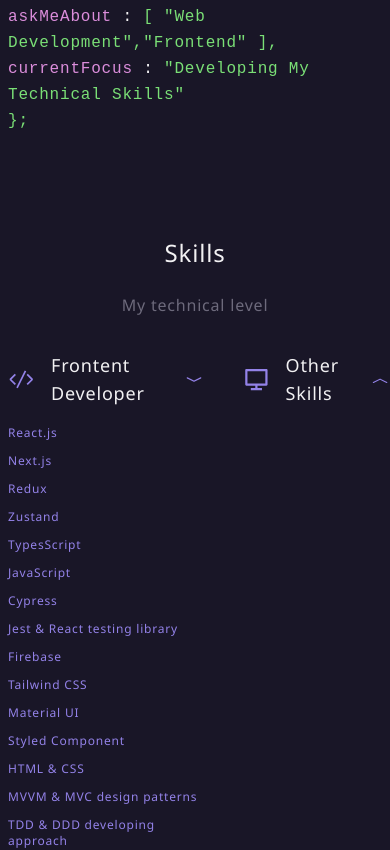
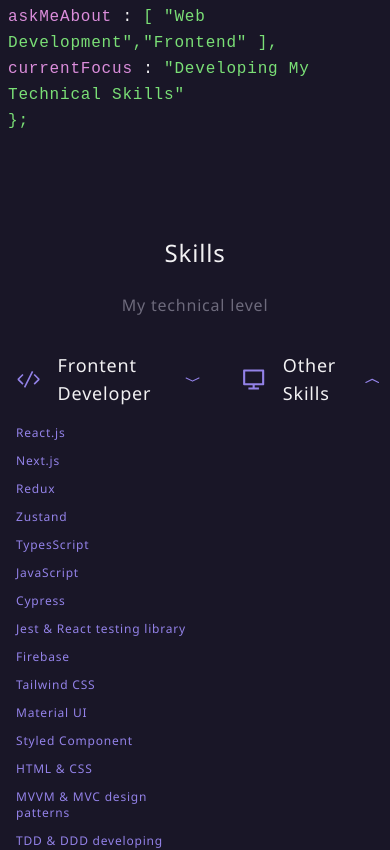
Before and after one commit to ArkadiNazarian/portfolio, a React (Create React App) app: page / in a window 390 px wide. Shown: the part 901-1751 px from the top of the page. Built offline with nearby package versions, Linux system fonts and the light colour scheme.

Commit message:
add a padding to skills

```diff
--- a/src/Skills/skills.tsx
+++ b/src/Skills/skills.tsx
@@ -14,7 +14,7 @@
     }
 
     return (
-        <div className="tw-pt-20 ">
+        <div className="tw-pt-20 tw-px-2 lg:tw-px-0">
             <div className="tw-text-center ">
                 <p className="laptop:tw-text-4xl tablet:tw-text-3xl mobile:tw-text-2xl tw-text-primary">Skills</p>
                 <p className="laptop:tw-text-xl tablet:tw-text-lg mobile:tw-text-base tw-text-secondary">My technical level</p>
```
